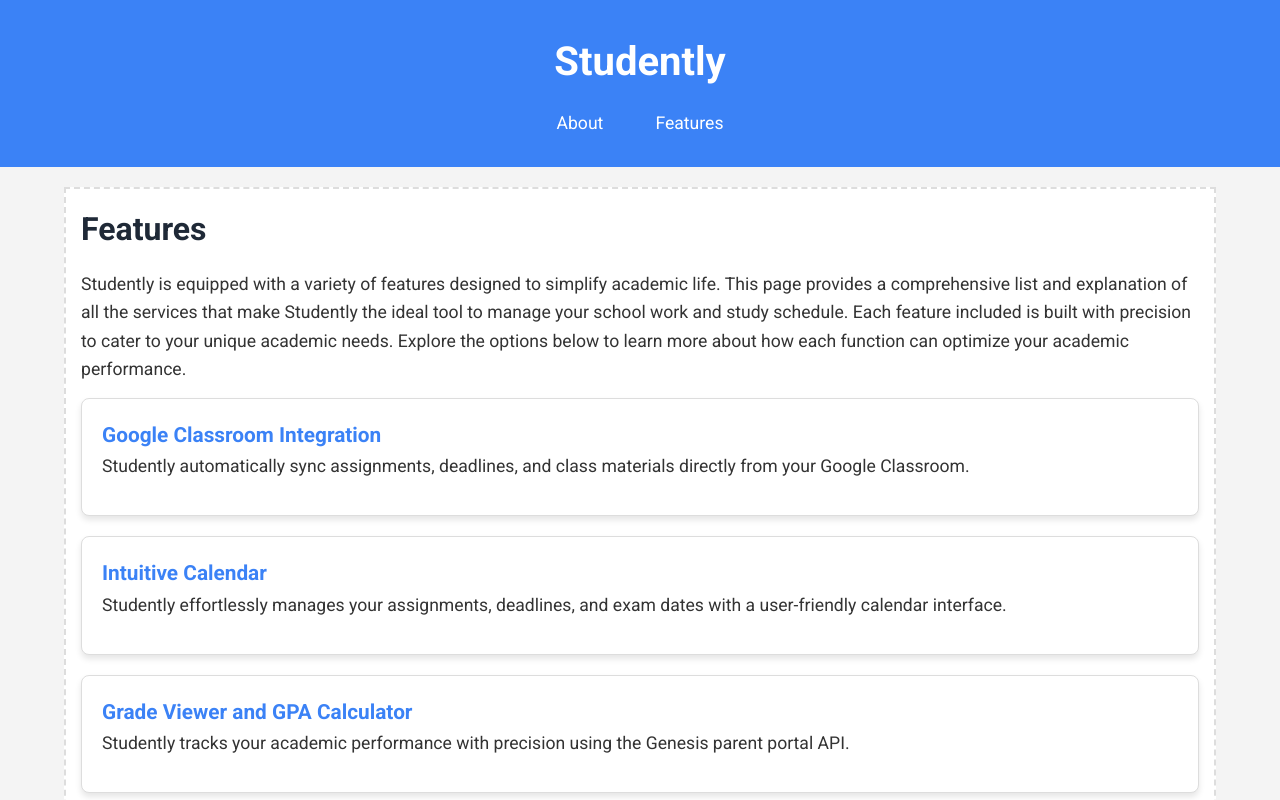
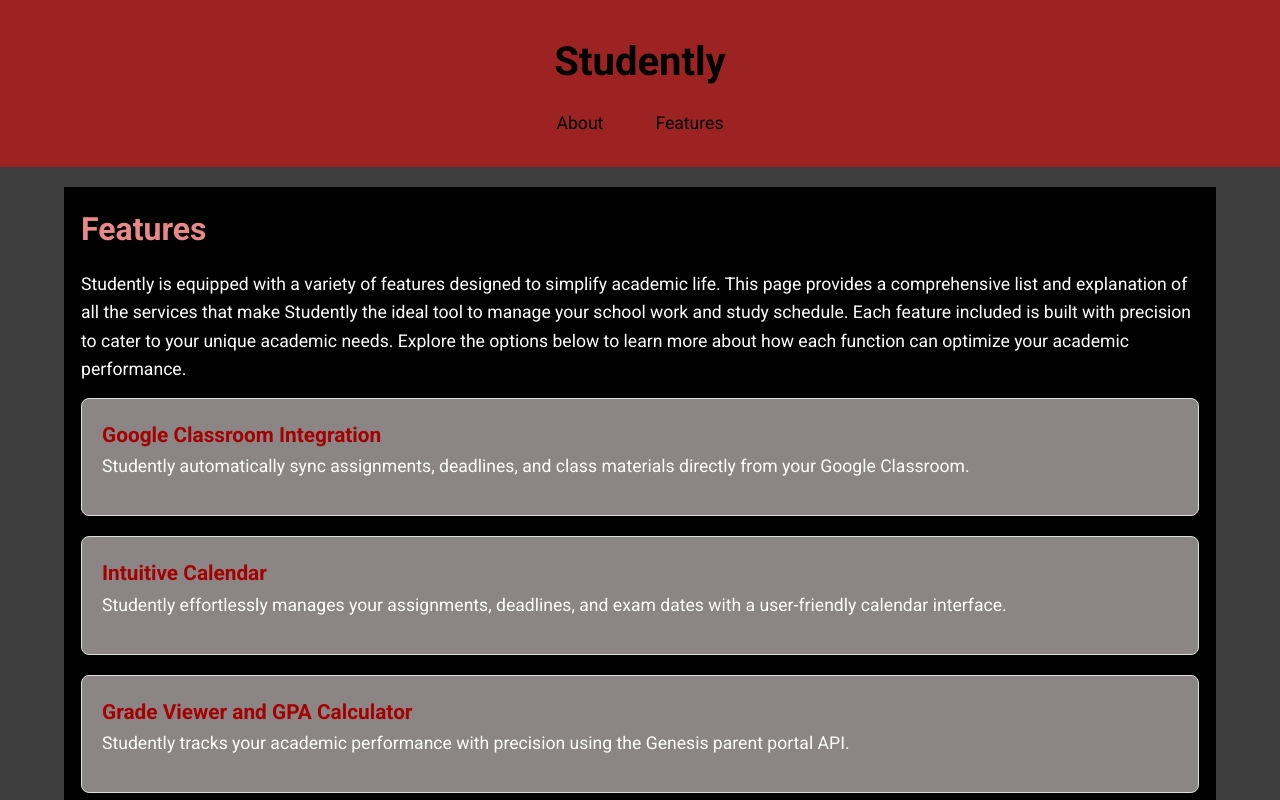
Before and after one commit to Studently-AI/info, a plain HTML site: page src/features.html in a window 1280 px wide. Shown: the top 800 px of the page. Drawn offline with Linux system fonts and the light colour scheme.

Commit message:
changed colors

```diff
--- a/src/styles.css
+++ b/src/styles.css
@@ -10,8 +10,8 @@
 body {
   /* Use the Roboto font loaded from Google Fonts */
   font-family: 'Roboto', Helvetica, Arial, sans-serif;
-  color: #333;
-  background-color: #f4f4f4;
+  color: #ffffff;
+  background-color: #3f3e3e;
   line-height: 1.6;
 }
 
@@ -27,18 +27,18 @@ body {
 
 /* Debug Style: Add a light border to see container edges */
 .box {
-  border: 2px dashed #ddd;
+  border: 2px dashed #000000;
   padding: 15px;
   margin-bottom: 20px;
-  background-color: #fff;
+  background-color: #000000;
 }
 
 /*==============================
   Header Styling
 ==============================*/
 header {
-  background-color: #3B82F6;
-  color: #fff;
+  background-color: #9d2323;
+  color: #000000;
   padding: 20px 0;
   text-align: center;
 }
@@ -63,7 +63,7 @@ header h1 {
 }
 
 .nav-links a {
-  color: #fff;
+  color: #000000;
   text-decoration: none;
   font-size: 1.1rem;
   padding: 8px 16px;
@@ -73,7 +73,7 @@ header h1 {
 
 .nav-links a:hover,
 .nav-links a:focus {
-  background-color: #2563eb;
+  background-color: #a40000;
 }
 
 /*==============================
@@ -86,7 +86,7 @@ main {
 h2 {
   font-size: 2rem;
   margin-bottom: 15px;
-  color: #1f2937;
+  color: #e78989;
 }
 
 p {
@@ -103,7 +103,7 @@ p {
 }
 
 .feature-list li {
-  background-color: #fff;
+  background-color: #8c8585;
   margin-bottom: 20px;
   padding: 20px;
   border-radius: 8px;
@@ -114,21 +114,21 @@ p {
 
 .feature-list a {
   text-decoration: none;
-  color: #3B82F6;
+  color: #a40000;
   font-size: 1.3rem;
 }
 
 .feature-list a:hover {
-  color: #2563eb;
+  color: #a40000;
 }
 
 /*==============================
   Footer Styling
 ==============================*/
 footer {
-  background-color: #e5e7eb;
+  background-color: #9d2323;
   text-align: center;
   padding: 15px 0;
   font-size: 0.9rem;
-  color: #6b7280;
+  color: #000000;
 }
```
Also changed, not shown: src/index.html (+1 -1 lines), src/intuitive-calendar.html (+2 -2 lines).
